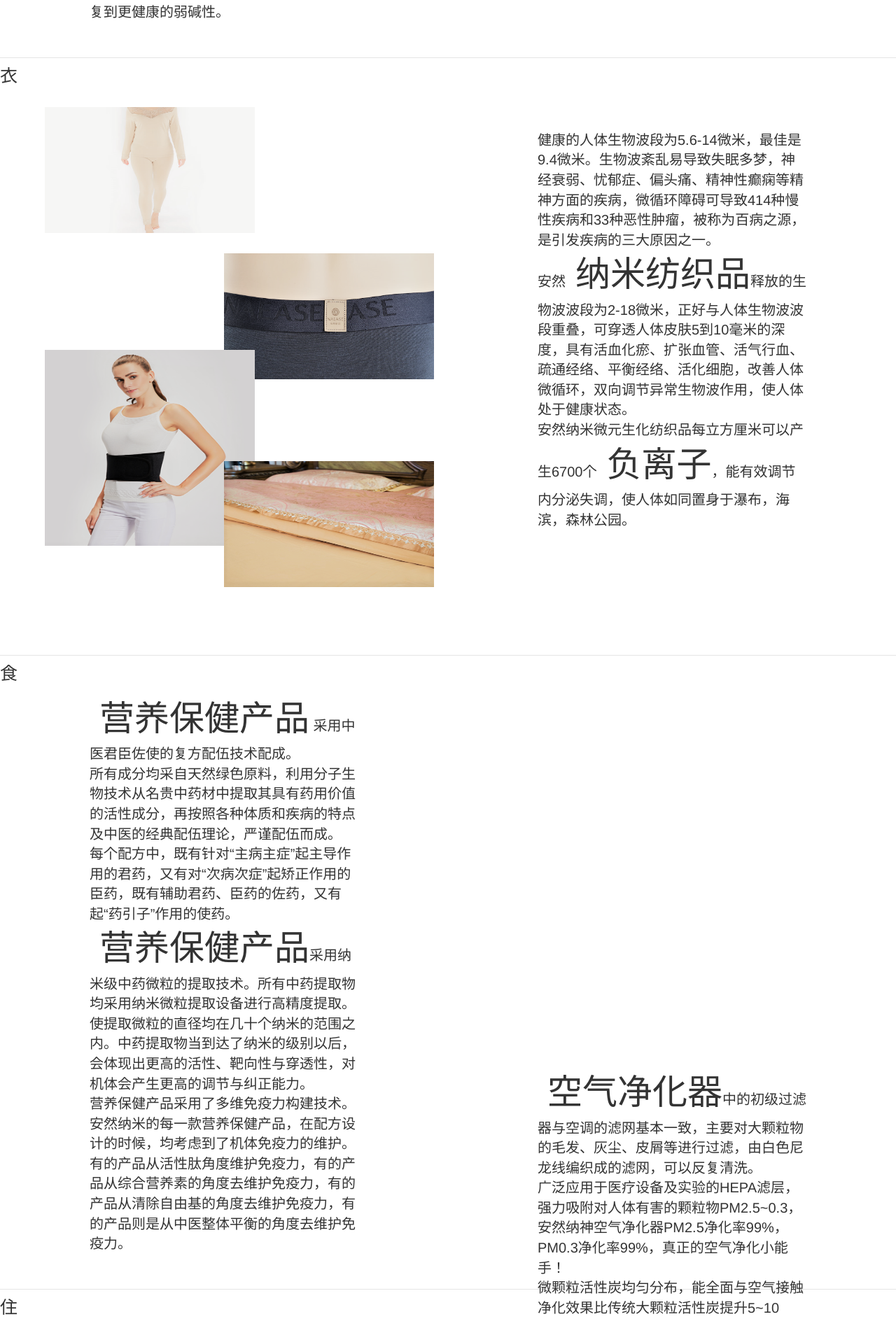
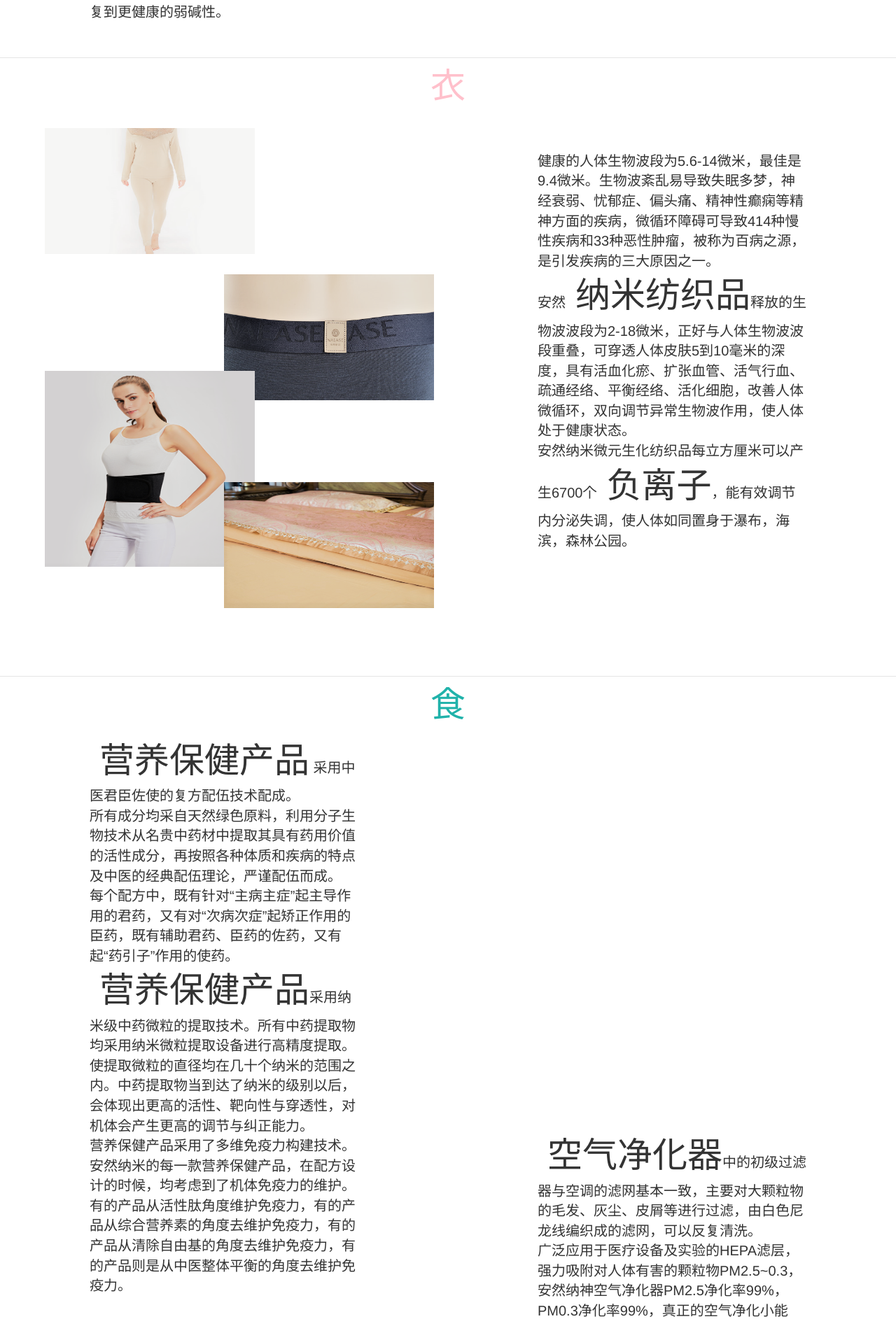
Before and after one commit to xuanxuanhaha/zhongxuananran, an Angular app: page /product in a window 1280 px wide. Shown: the part 1007-2892 px from the top of the page at 70% size. Built offline with nearby package versions, Linux system fonts and the light colour scheme.

Commit message:
font change

```diff
--- a/src/app/product/product.component.html
+++ b/src/app/product/product.component.html
@@ -240,7 +240,7 @@
 </div>
 
   <div id="yi">
-  <h1>衣</h1>
+  <h1 style="font-size: 5rem;color: pink;text-align: center">衣</h1>
 
   <div  id="bloc4" style="margin-left: 0;width: 50%;">
 <!--CHANGE PART-->
@@ -326,7 +326,7 @@
 <hr>
 
   <div id="shi">
-    <h1>食</h1>
+    <h1 style="font-size: 5rem;color: lightseagreen;text-align: center">食</h1>
     <div id="bloc5" style="background:black;margin-left: 0;width: 50%;word-break: break-word;">
       <p style="margin-left: 0;width: 50%;word-break: break-word;padding: 10px 10% 40px 10%; font-size: 2.0rem">
         <span style="font-size: 5.0rem">&nbsp;营养保健产品</span> 采用中医君臣佐使的复方配伍技术配成。
@@ -431,7 +431,7 @@
 <hr>
 
   <div id="zhu">
-    <h1>住</h1>
+    <h1 style="font-size: 5rem;color: orange;text-align: center">住</h1>
 
     <div  id="bloc8" style="margin-left: 0;width: 50%;">
 <!--      change part-->
```
